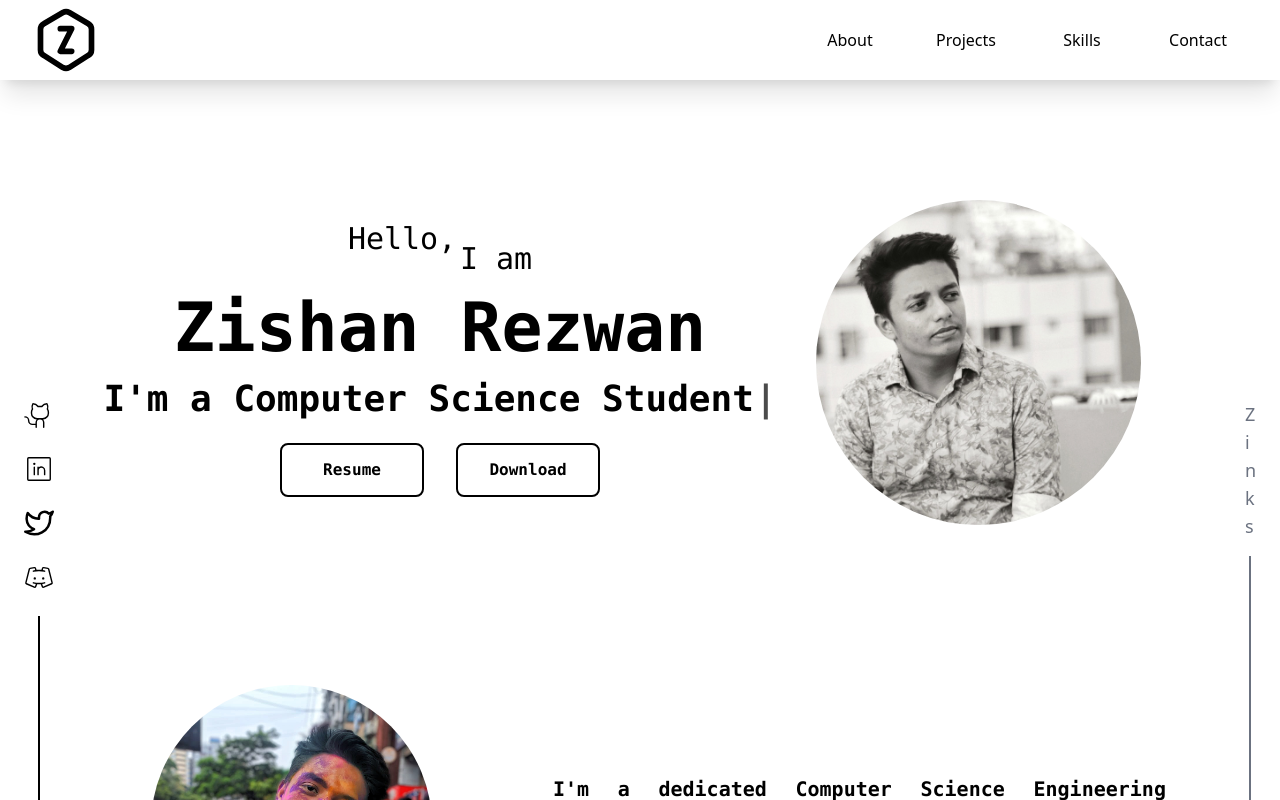
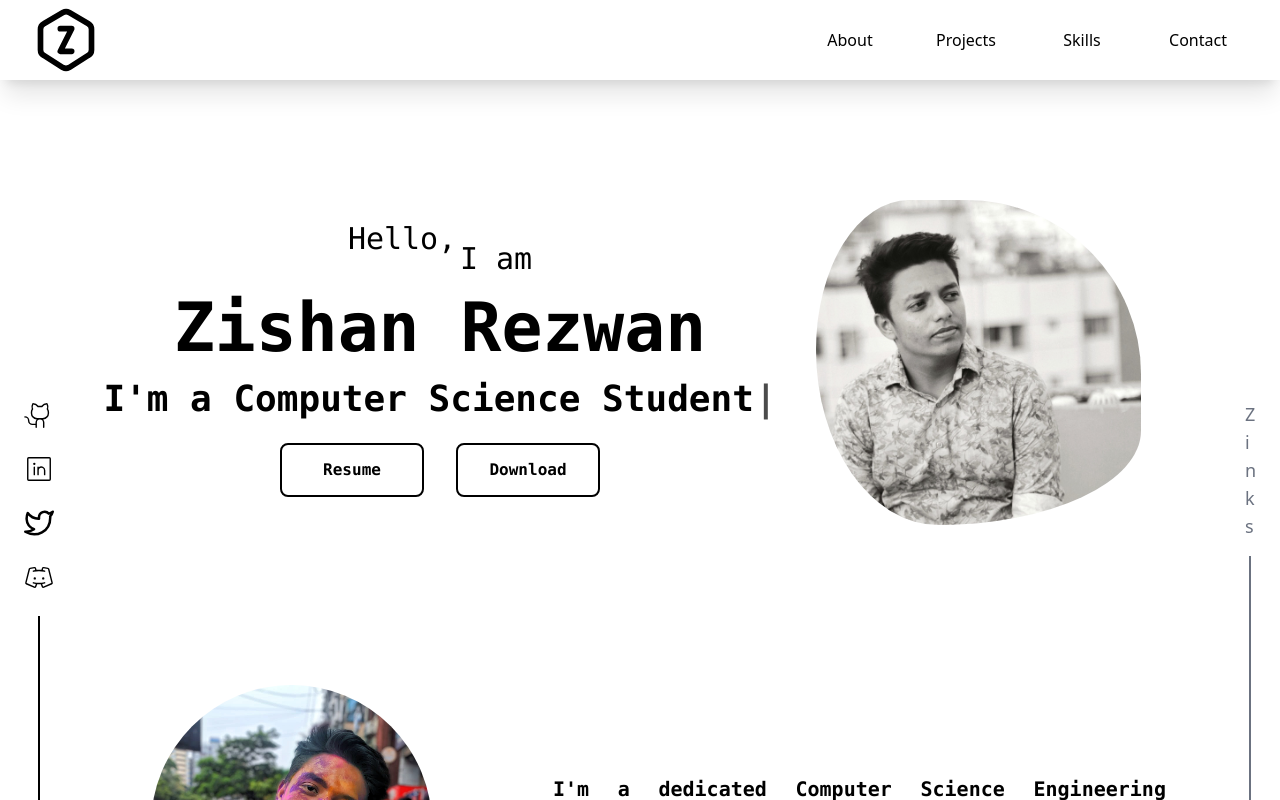
Before and after one commit to Z-i-n-k-s/Portfolio, a React (Create React App) app in the folder portfolio/: page / in a window 1280 px wide. Shown: the top 800 px of the page. Built offline with nearby package versions, Linux system fonts and the light colour scheme.

Commit message:
added animetion and fixed issue

```diff
--- a/portfolio/src/components/About.js
+++ b/portfolio/src/components/About.js
@@ -10,7 +10,7 @@ const About = () => {
   return (
     <div className=" h-{100vh}  4xl-mx:mt-32 2xl-mx:mt-20 mt-16 flex relative overflow-hidden  items-center font-mono px-10 py-10 sm-mx:px-4 xs-mx:px-2 xs-mx:py-4 h-fit lg-mx:justify-between bs-mx:flex-wrap bs-mx:flex-col bs-mx:!overflow-visible bs-mx:gap-6 md-mx:px-6 xsm-mx:flex xsm-mx:justify-center">
       <div className="bs:ml-10 bs:w-3/5 flex-col lg-mx:gap-3 mx-4 bs-mx:items-center flex justify-center items-center  xsm-mx:justify-center xsm-mx:items-center ">
-      <div className="w-[325px] h-[375px] lg-mx:w-64 lg-mx:h-64 xsm-mx:w-56 xsm-mx:h-56 flex items-center justify-center text-center xsm-mx:bg-slate-400">
+      <div className="w-[325px] h-[375px] lg-mx:w-64 lg-mx:h-64 xsm-mx:w-56 xsm-mx:h-56 flex items-center justify-center text-center ">
   <img
     className="w-fit h-full rounded-full"
     src={image3}
--- a/portfolio/src/components/HeroSection.js
+++ b/portfolio/src/components/HeroSection.js
@@ -50,14 +50,19 @@ const HeroSection = () => {
       </div>
 
       <div className="h-fit flex justify-center items-center rounded-full bs:mr-10 w-fit">
-        <div className=" w-[325px] h-[325px] lg-mx:w-64 lg-mx:h-64 xsm-mx:w-56 xsm-mx:h-56 items-center justify-center text-center ">
+  <div className="w-[325px] h-[325px] lg-mx:w-64 lg-mx:h-64 xsm-mx:w-56 xsm-mx:h-56 items-center justify-center text-center">
     <img
-            className="w-full  h-full rounded-full  "
+      className="w-full h-full rounded-full bg-center bg-cover shadow-[inset_0_0_0_9px_rgba(2 ,255, 255 ,0.3)] animate-profile order-1 justify-self-center"
       src={image2}
       alt="profile"
+      style={{
+        backgroundRepeat: "no-repeat",
+        boxShadow: "inset 0 0 0 9px rgba(255, 255, 255, 0.3)",
+      }}
     />
   </div>
 </div>
+
     </div>
   );
 };
--- a/portfolio/tailwind.config.js
+++ b/portfolio/tailwind.config.js
@@ -16,10 +16,20 @@ module.exports = {
           "background-position-spin 3000ms infinite alternate",
       },
       keyframes: {
-        "background-position-spin": {
-          "0%": { backgroundPosition: "top center" },
-          "100%": { backgroundPosition: "bottom center" },
+        profileAnimate: {
+          '0%': {
+            borderRadius: '60% 40% 30% 70% / 60% 30% 70% 40%',
+          },
+          '50%': {
+            borderRadius: '30% 60% 70% 40% / 50% 60% 30% 60%',
+          },
+          '100%': {
+            borderRadius: '60% 40% 30% 70% / 60% 30% 70% 40%',
+          },
         },
+      },
+      animation: {
+        profile: 'profileAnimate 8s ease-in-out infinite 1s',
       },
     },
     screens: {
```
Lines whose indentation alone changed are shown as unchanged.
